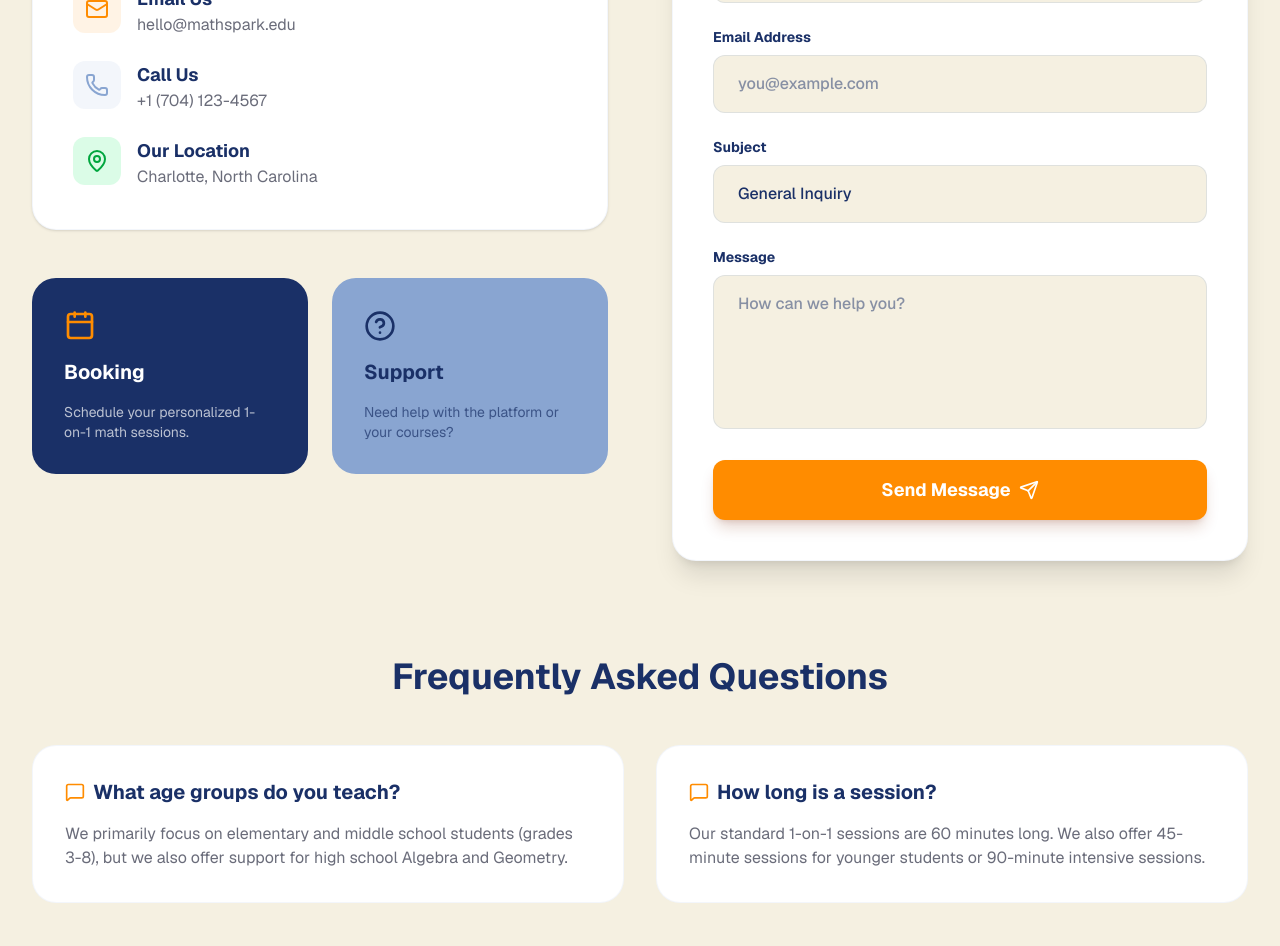
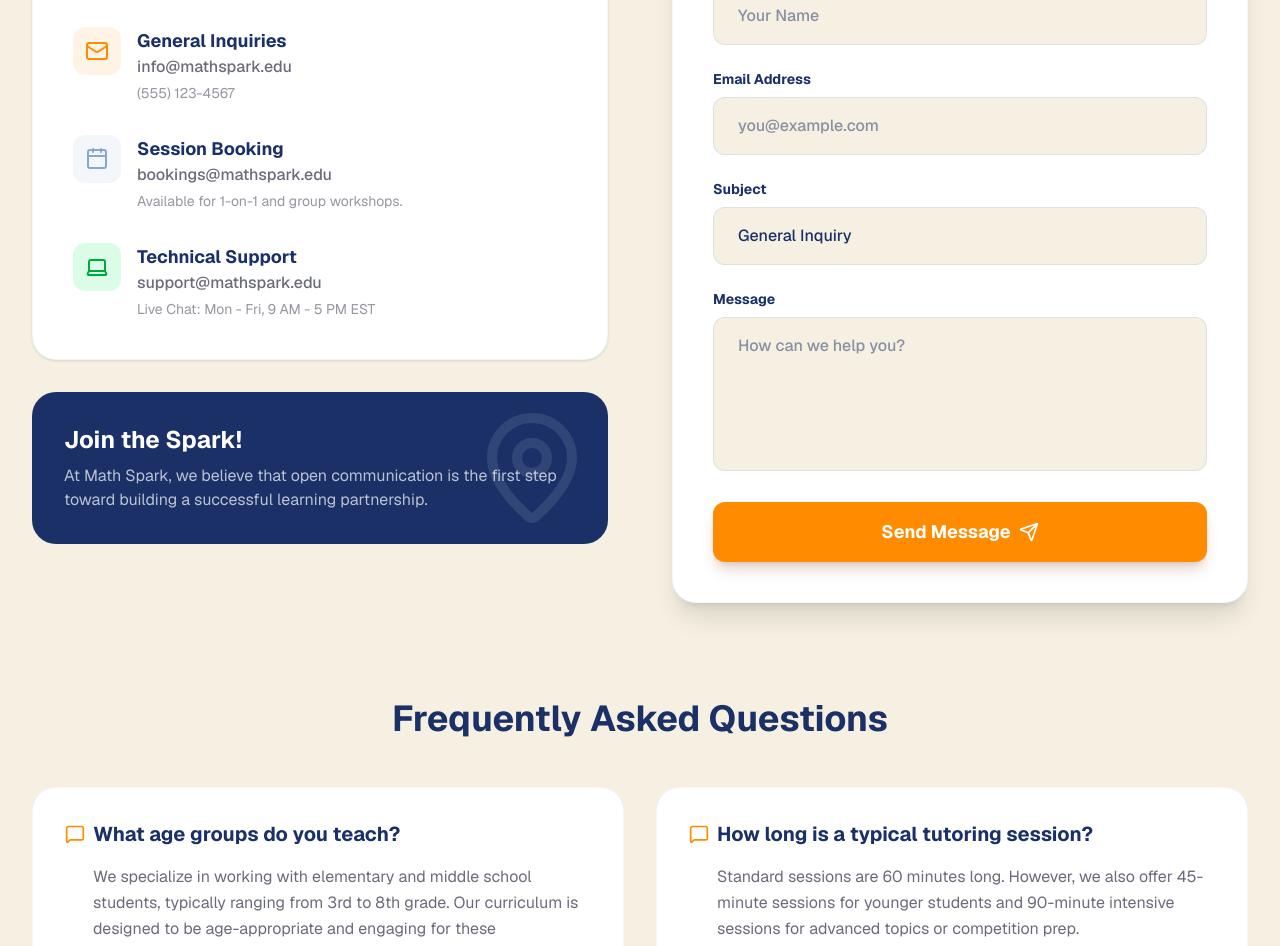
Before and after one commit to mukundneema/MathSpark, a Next.js app: page /contact in a window 1280 px wide. Shown: the part 480-1426 px from the top of the page. Built offline with nearby package versions, Linux system fonts and the light colour scheme.

Commit message:
Finalize Contact page copy, FAQ, and integrate Pre-Algebra Module 1 content

```diff
--- a/src/app/contact/page.tsx
+++ b/src/app/contact/page.tsx
@@ -3,7 +3,7 @@
 import React, { useState } from 'react';
 import Header from '@/components/Header';
 import Footer from '@/components/Footer';
-import { Mail, Phone, MapPin, Send, MessageSquare, HelpCircle, Calendar } from 'lucide-react';
+import { Mail, Phone, MapPin, Send, MessageSquare, HelpCircle, Calendar, Laptop } from 'lucide-react';
 
 export default function ContactPage() {
   const [formData, setFormData] = useState({
@@ -34,61 +34,61 @@ export default function ContactPage() {
       <main className="flex-1 max-w-7xl mx-auto px-8 py-16 w-full">
         <div className="text-center mb-16">
           <h1 className="text-5xl font-bold text-brand-deep-navy mb-4">Get in Touch</h1>
-          <p className="text-xl text-brand-dark-slate/70 max-w-2xl mx-auto">
-            Have questions about our sessions or want to book a free consultation? We're here to help you spark your mathematical journey.
+          <p className="text-xl text-brand-dark-slate/70 max-w-2xl mx-auto leading-relaxed">
+            We love hearing from students and parents! Whether you have a question about our curriculum, want to book a session, or just want to say hi, we're here to help.
           </p>
         </div>
 
         <div className="grid grid-cols-1 lg:grid-cols-2 gap-16">
           {/* Contact Information */}
-          <div className="space-y-12">
+          <div className="space-y-8">
             <div className="bg-white rounded-3xl p-10 shadow-sm border border-brand-soft-blue/10 space-y-8">
               <h2 className="text-3xl font-bold text-brand-deep-navy">Contact Information</h2>
 
-              <div className="space-y-6">
+              <div className="space-y-8">
                 <div className="flex items-start gap-4">
                   <div className="w-12 h-12 bg-brand-orange/10 rounded-xl flex items-center justify-center text-brand-orange shrink-0">
                     <Mail size={24} />
                   </div>
                   <div>
-                    <h3 className="font-bold text-brand-deep-navy text-lg">Email Us</h3>
-                    <p className="text-brand-dark-slate/70">hello@mathspark.edu</p>
+                    <h3 className="font-bold text-brand-deep-navy text-lg">General Inquiries</h3>
+                    <p className="text-brand-dark-slate/70 font-medium">info@mathspark.edu</p>
+                    <p className="text-brand-dark-slate/50 text-sm mt-1">(555) 123-4567</p>
                   </div>
                 </div>
 
                 <div className="flex items-start gap-4">
                   <div className="w-12 h-12 bg-brand-soft-blue/10 rounded-xl flex items-center justify-center text-brand-soft-blue shrink-0">
-                    <Phone size={24} />
+                    <Calendar size={24} />
                   </div>
                   <div>
-                    <h3 className="font-bold text-brand-deep-navy text-lg">Call Us</h3>
-                    <p className="text-brand-dark-slate/70">+1 (704) 123-4567</p>
+                    <h3 className="font-bold text-brand-deep-navy text-lg">Session Booking</h3>
+                    <p className="text-brand-dark-slate/70 font-medium">bookings@mathspark.edu</p>
+                    <p className="text-brand-dark-slate/50 text-sm mt-1">Available for 1-on-1 and group workshops.</p>
                   </div>
                 </div>
 
                 <div className="flex items-start gap-4">
                   <div className="w-12 h-12 bg-green-100 rounded-xl flex items-center justify-center text-green-600 shrink-0">
-                    <MapPin size={24} />
+                    <Laptop size={24} />
                   </div>
                   <div>
-                    <h3 className="font-bold text-brand-deep-navy text-lg">Our Location</h3>
-                    <p className="text-brand-dark-slate/70">Charlotte, North Carolina</p>
+                    <h3 className="font-bold text-brand-deep-navy text-lg">Technical Support</h3>
+                    <p className="text-brand-dark-slate/70 font-medium">support@mathspark.edu</p>
+                    <p className="text-brand-dark-slate/50 text-sm mt-1">Live Chat: Mon - Fri, 9 AM - 5 PM EST</p>
                   </div>
                 </div>
               </div>
             </div>
 
-            <div className="grid grid-cols-1 sm:grid-cols-2 gap-6">
-              <div className="bg-brand-deep-navy text-white p-8 rounded-3xl space-y-4">
-                <Calendar className="text-brand-orange" size={32} />
-                <h3 className="text-xl font-bold">Booking</h3>
-                <p className="text-white/70 text-sm">Schedule your personalized 1-on-1 math sessions.</p>
-              </div>
-              <div className="bg-brand-soft-blue text-brand-deep-navy p-8 rounded-3xl space-y-4">
-                <HelpCircle size={32} />
-                <h3 className="text-xl font-bold">Support</h3>
-                <p className="text-brand-deep-navy/70 text-sm">Need help with the platform or your courses?</p>
-              </div>
+            <div className="bg-brand-deep-navy text-white p-8 rounded-3xl relative overflow-hidden group">
+               <div className="relative z-10">
+                  <h3 className="text-2xl font-bold mb-2">Join the Spark!</h3>
+                  <p className="text-white/70">At Math Spark, we believe that open communication is the first step toward building a successful learning partnership.</p>
+               </div>
+               <div className="absolute top-0 right-0 p-4 opacity-10 group-hover:scale-110 transition-transform">
+                  <MapPin size={120} />
+               </div>
             </div>
           </div>
 
@@ -182,28 +182,38 @@ export default function ContactPage() {
           </div>
         </div>
 
-        {/* FAQs - Simple version until writer provides more */}
+        {/* FAQs */}
         <div className="mt-24 space-y-12">
           <h2 className="text-4xl font-bold text-brand-deep-navy text-center">Frequently Asked Questions</h2>
           <div className="grid grid-cols-1 md:grid-cols-2 gap-8">
-            <div className="bg-white p-8 rounded-3xl border border-brand-soft-blue/10">
-              <h3 className="text-xl font-bold text-brand-deep-navy mb-4 flex items-center gap-2">
-                <MessageSquare className="text-brand-orange" size={20} />
-                What age groups do you teach?
-              </h3>
-              <p className="text-brand-dark-slate/70">
-                We primarily focus on elementary and middle school students (grades 3-8), but we also offer support for high school Algebra and Geometry.
-              </p>
-            </div>
-            <div className="bg-white p-8 rounded-3xl border border-brand-soft-blue/10">
-              <h3 className="text-xl font-bold text-brand-deep-navy mb-4 flex items-center gap-2">
-                <MessageSquare className="text-brand-orange" size={20} />
-                How long is a session?
-              </h3>
-              <p className="text-brand-dark-slate/70">
-                Our standard 1-on-1 sessions are 60 minutes long. We also offer 45-minute sessions for younger students or 90-minute intensive sessions.
-              </p>
-            </div>
+            {[
+              {
+                q: "What age groups do you teach?",
+                a: "We specialize in working with elementary and middle school students, typically ranging from 3rd to 8th grade. Our curriculum is designed to be age-appropriate and engaging for these foundational years."
+              },
+              {
+                q: "How long is a typical tutoring session?",
+                a: "Standard sessions are 60 minutes long. However, we also offer 45-minute sessions for younger students and 90-minute intensive sessions for advanced topics or competition prep."
+              },
+              {
+                q: "Do you offer group classes or only 1-on-1?",
+                a: "While our primary focus is on personalized 1-on-1 instruction, we do occasionally offer small-group workshops (max 4 students) for specific topics like \"Algebra Jumpstart\" or \"Math Olympiad Basics.\""
+              },
+              {
+                q: "What if we need to cancel or reschedule?",
+                a: "We ask for at least 24 hours' notice for any cancellations or rescheduling. This allows us to offer the time slot to another student on our waiting list."
+              }
+            ].map((faq, index) => (
+              <div key={index} className="bg-white p-8 rounded-3xl border border-brand-soft-blue/10 hover:shadow-md transition-shadow">
+                <h3 className="text-xl font-bold text-brand-deep-navy mb-4 flex items-start gap-2">
+                  <MessageSquare className="text-brand-orange shrink-0 mt-1" size={20} />
+                  {faq.q}
+                </h3>
+                <p className="text-brand-dark-slate/70 leading-relaxed pl-7">
+                  {faq.a}
+                </p>
+              </div>
+            ))}
           </div>
         </div>
       </main>
--- a/src/app/lessons/[id]/page.tsx
+++ b/src/app/lessons/[id]/page.tsx
@@ -4,13 +4,13 @@ import React, { useState, use } from 'react';
 import Header from '@/components/Header';
 import Footer from '@/components/Footer';
 import Link from 'next/link';
-import { Play, CheckCircle2, ChevronRight, Video, FileText, HelpCircle, ArrowLeft } from 'lucide-react';
+import { Play, CheckCircle2, ChevronRight, Video, FileText, HelpCircle, ArrowLeft, XCircle } from 'lucide-react';
 import courseData from '@/data/courses.json';
 
 export default function LessonView({ params }: { params: Promise<{ id: string }> }) {
   const { id } = use(params);
-  const [answer, setAnswer] = useState('');
-  const [isCorrect, setIsCorrect] = useState<boolean | null>(null);
+  const [answers, setAnswers] = useState<{[key: number]: string}>({});
+  const [results, setResults] = useState<{[key: number]: boolean | null}>({});
 
   const course = courseData.courses.find(c => c.id === id);
 
@@ -27,11 +27,19 @@ export default function LessonView({ params }: { params: Promise<{ id: string }>
     );
   }
 
-  const handleCheck = (correctAnswer: string) => {
-    if (answer.trim().toLowerCase() === correctAnswer.toLowerCase()) {
-      setIsCorrect(true);
+  const handleCheck = (index: number, correctAnswer: string) => {
+    const userAnswer = answers[index] || '';
+    if (userAnswer.trim().toLowerCase() === correctAnswer.toLowerCase()) {
+      setResults(prev => ({ ...prev, [index]: true }));
     } else {
-      setIsCorrect(false);
+      setResults(prev => ({ ...prev, [index]: false }));
+    }
+  };
+
+  const handleInputChange = (index: number, value: string) => {
+    setAnswers(prev => ({ ...prev, [index]: value }));
+    if (results[index] !== null) {
+      setResults(prev => ({ ...prev, [index]: null }));
     }
   };
 
@@ -81,51 +89,71 @@ export default function LessonView({ params }: { params: Promise<{ id: string }>
                 </div>
 
                 {/* Lesson Content */}
-                <div className="bg-white rounded-3xl p-8 shadow-sm border border-brand-soft-blue/10">
-                  <h2 className="text-2xl font-bold text-brand-deep-navy mb-4">Lesson Content</h2>
-                  <p className="text-lg text-brand-dark-slate leading-relaxed">
-                    {firstLesson.content}
+                <div className="bg-white rounded-3xl p-10 shadow-sm border border-brand-soft-blue/10">
+                  <h2 className="text-2xl font-bold text-brand-deep-navy mb-6">Lesson Content</h2>
+                  <div className="prose prose-lg max-w-none text-brand-dark-slate">
+                    {firstLesson.content.split('\n\n').map((para, i) => (
+                      <p key={i} className="mb-4 leading-relaxed whitespace-pre-line">
+                        {para}
                       </p>
+                    ))}
+                  </div>
                 </div>
 
-                {/* Problem Section */}
+                {/* Practice Section */}
                 {firstLesson.practice && firstLesson.practice.length > 0 && (
-                  <div className="bg-white rounded-3xl p-8 shadow-sm border border-brand-soft-blue/10">
-                    <h2 className="text-2xl font-bold text-brand-deep-navy mb-6">Practice Problem</h2>
+                  <div className="space-y-8">
+                    <h2 className="text-3xl font-bold text-brand-deep-navy px-2">Practice Problems</h2>
+                    {firstLesson.practice.map((prob, idx) => (
+                      <div key={idx} className="bg-white rounded-3xl p-10 shadow-sm border border-brand-soft-blue/10">
+                        <div className="flex items-center gap-3 mb-6">
+                           <div className="w-10 h-10 bg-brand-orange text-white rounded-full flex items-center justify-center font-bold">
+                              {idx + 1}
+                           </div>
+                           <h3 className="text-xl font-bold text-brand-deep-navy">Problem {idx + 1}</h3>
+                        </div>
                         <div className="space-y-4 mb-8 text-xl text-brand-dark-slate">
-                      <p>{firstLesson.practice[0].question}</p>
+                          <p>{prob.question}</p>
                         </div>
 
                         <div className="flex flex-wrap gap-4 items-center">
                           <input
                             type="text"
-                        value={answer}
-                        onChange={(e) => setAnswer(e.target.value)}
-                        placeholder="Enter your answer"
-                        className="bg-brand-classic-cream/50 border-2 border-brand-soft-blue/20 rounded-2xl px-6 py-4 text-xl w-full sm:w-64 focus:outline-none focus:border-brand-soft-blue transition-colors"
+                            value={answers[idx] || ''}
+                            onChange={(e) => handleInputChange(idx, e.target.value)}
+                            placeholder="Your answer"
+                            className="bg-brand-classic-cream/50 border-2 border-brand-soft-blue/20 rounded-2xl px-6 py-4 text-xl w-full sm:w-64 focus:outline-none focus:border-brand-orange transition-colors font-medium text-brand-deep-navy"
                           />
                           <button
-                        onClick={() => handleCheck(firstLesson.practice[0].answer)}
-                        className="bg-brand-soft-blue text-brand-deep-navy font-bold px-8 py-4 rounded-2xl hover:bg-brand-soft-blue/80 transition-colors"
+                            onClick={() => handleCheck(idx, prob.answer)}
+                            className="bg-brand-deep-navy text-white font-bold px-8 py-4 rounded-2xl hover:bg-brand-dark-slate transition-colors"
                           >
-                        Check Answer
+                            Check
                           </button>
-                      {isCorrect === true && (
-                        <div className="flex items-center gap-2 text-green-600 font-bold">
+                          {results[idx] === true && (
+                            <div className="flex items-center gap-2 text-green-600 font-bold animate-in zoom-in duration-300">
                               <CheckCircle2 size={32} />
                               <span>Correct!</span>
                             </div>
                           )}
-                      {isCorrect === false && (
-                        <span className="text-red-500 font-bold">Try again!</span>
+                          {results[idx] === false && (
+                            <div className="flex items-center gap-2 text-red-500 font-bold animate-in shake duration-300">
+                               <XCircle size={32} />
+                               <span>Try again!</span>
+                            </div>
                           )}
                         </div>
-                    {isCorrect === true && firstLesson.practice[0].explanation && (
-                      <div className="mt-6 p-6 bg-green-50 rounded-2xl border border-green-100 text-green-800">
-                        <p className="font-bold mb-2">Explanation:</p>
-                        <p>{firstLesson.practice[0].explanation}</p>
+                        {results[idx] === true && prob.explanation && (
+                          <div className="mt-8 p-8 bg-green-50 rounded-3xl border border-green-100 text-green-800 animate-in slide-in-from-top duration-500">
+                            <p className="font-bold text-lg mb-3 flex items-center gap-2">
+                               <FileText size={20} />
+                               Explanation
+                            </p>
+                            <p className="text-lg leading-relaxed">{prob.explanation}</p>
                           </div>
                         )}
+                      </div>
+                    ))}
                   </div>
                 )}
               </>
@@ -182,7 +210,7 @@ export default function LessonView({ params }: { params: Promise<{ id: string }>
                 <HelpCircle size={20} />
                 Need Help?
               </h3>
-              <p className="text-brand-dark-slate text-sm mb-4">
+              <p className="text-brand-dark-slate text-sm mb-4 leading-relaxed">
                 Don't worry! Ask a tutor or watch the theory video again.
               </p>
               <Link
--- a/src/data/courses.json
+++ b/src/data/courses.json
@@ -8,17 +8,27 @@
       "modules": [
         {
           "id": "module-1",
-          "title": "Module 1: The Magic of Variables",
+          "title": "Module 1: The Foundations of Algebra",
           "lessons": [
             {
-              "id": "intro-to-variables",
-              "title": "Introduction to Variables",
-              "content": "Variables are the building blocks of algebra. Think of them as boxes where you can store values...",
+              "id": "the-magic-of-variables",
+              "title": "The Magic of Variables",
+              "content": "In math, we often deal with numbers we know, like 5, 10, or 100. But sometimes, we have a 'mystery number'—a value we don't know yet. Instead of leaving a blank space, we use a letter to represent that mystery. This letter is called a variable.\n\nThink of a variable like an empty gift box. You don't know what's inside yet, but you know something will be there! We usually use letters like x, y, or z, but you could use any symbol you like.\n\nWhy Use Variables?\nVariables allow us to write 'math sentences' (called equations) that describe relationships. For example, if you have some number of apples and your friend gives you 2 more, you now have x + 2 apples. If you eventually find out you started with 5 apples, then x becomes 5, and x + 2 becomes 7!",
               "practice": [
                 {
-                  "question": "If x = 5, what is x + 3?",
-                  "answer": "8",
-                  "explanation": "Replace x with 5, so 5 + 3 = 8."
+                  "question": "Sarah has a box of granola bars (b). She eats 3 of them. Write a math expression to show how many granola bars Sarah has left.",
+                  "answer": "b - 3",
+                  "explanation": "Since we don't know the starting number of bars, we use the variable b. 'Eating' them means we are subtracting, so b - 3 represents the remaining bars."
+                },
+                {
+                  "question": "A magician doubles the number of coins (c) in a hat. Write an expression for the new number of coins.",
+                  "answer": "2c",
+                  "explanation": "Doubling something means multiplying it by 2. In algebra, when we put a number next to a letter, it means multiplication! So 2c is the same as saying '2 times c'."
+                },
+                {
+                  "question": "Four friends decide to split the cost of a pizza (p) equally. Write an expression to show how much each friend pays.",
+                  "answer": "p / 4",
+                  "explanation": "Splitting something equally means division. We take the total cost p and divide it by the 4 friends."
                 }
               ]
             }
```
Lines whose indentation alone changed are shown as unchanged.
